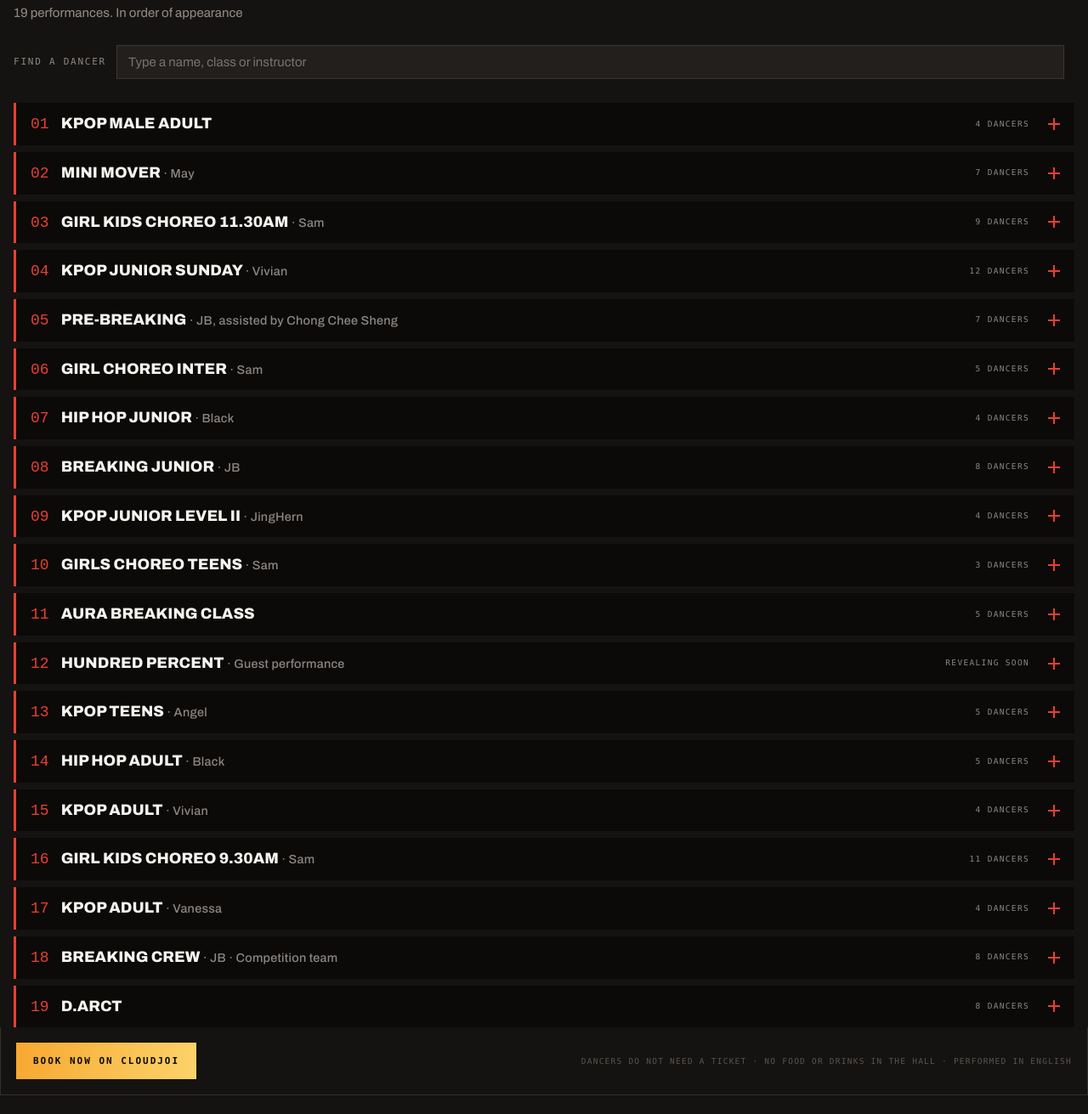
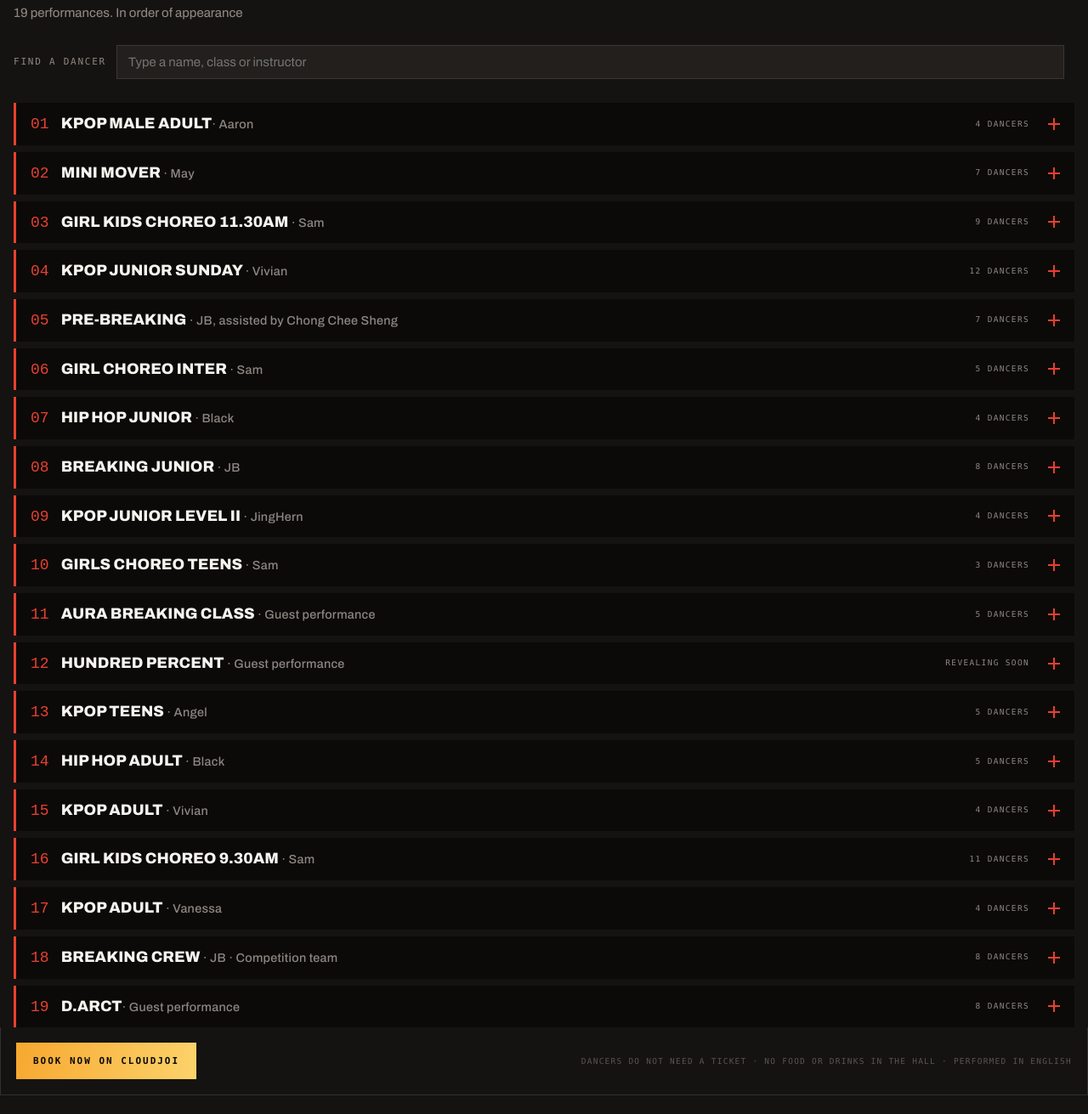
Before and after one commit to MayGohEd/arecahoppers, a plain HTML site: page index.html in a window 1280 px wide. Shown: the part 2769-4080 px from the top of the page at 85% size. Drawn offline with Linux system fonts and the light colour scheme; a web font is replaced by a local one.

Commit message:
Add guest performance notes to summaries

```diff
--- a/index.html
+++ b/index.html
@@ -642,7 +642,7 @@ body::before{content:"";position:fixed;inset:0 0 auto;height:env(safe-area-inset
   <div class="cast">
 
     <details class="perf" data-search="01 kpop male adult foong zhen ting noah sulaiman bin mong herman lim chun wei chai fu chun">
-      <summary><span class="perf__name"><span class="perf__no">01</span> Kpop Male Adult</span><span class="perf__meta">4 dancers</span><span class="perf__tog" aria-hidden="true"></span></summary>
+      <summary><span class="perf__name"><span class="perf__no">01</span> Kpop Male Adult<em>· Aaron</em></span><span class="perf__meta">4 dancers</span><span class="perf__tog" aria-hidden="true"></span></summary>
       <ol class="perf__list"><li>Foong Zhen Ting</li><li>Noah Sulaiman bin Mong Herman</li><li>Lim Chun Wei</li><li>Chai Fu Chun</li></ol>
     </details>
 
@@ -692,7 +692,7 @@ body::before{content:"";position:fixed;inset:0 0 auto;height:env(safe-area-inset
     </details>
 
     <details class="perf" data-search="11 aura breaking class tan zi rui lucas ong yee jue jayden khoo dorathy lai qian hui kayden lim hao ming">
-      <summary><span class="perf__name"><span class="perf__no">11</span> Aura Breaking Class</span><span class="perf__meta">5 dancers</span><span class="perf__tog" aria-hidden="true"></span></summary>
+      <summary><span class="perf__name"><span class="perf__no">11</span> Aura Breaking Class <em>· Guest performance</em></span><span class="perf__meta">5 dancers</span><span class="perf__tog" aria-hidden="true"></span></summary>
       <ol class="perf__list"><li>Tan Zi Rui</li><li>Lucas Ong Yee Jue</li><li>Jayden Khoo</li><li>Dorathy Lai Qian Hui</li><li>Kayden Lim Hao Ming</li></ol>
     </details>
 
@@ -732,7 +732,7 @@ body::before{content:"";position:fixed;inset:0 0 auto;height:env(safe-area-inset
     </details>
 
     <details class="perf" data-search="19 d.arct d act stephanie sam siew lim chun wei ho weng mei chong celine lee wei chee brendon lim hong wei celine tang yunn shih sau yong soon">
-      <summary><span class="perf__name"><span class="perf__no">19</span> D.Arct</span><span class="perf__meta">8 dancers</span><span class="perf__tog" aria-hidden="true"></span></summary>
+      <summary><span class="perf__name"><span class="perf__no">19</span> D.Arct<em>· Guest performance</em></span><span class="perf__meta">8 dancers</span><span class="perf__tog" aria-hidden="true"></span></summary>
       <ol class="perf__list"><li>Stephanie Sam Siew</li><li>Lim Chun Wei</li><li>Ho Weng Mei</li><li>Chong Celine</li><li>Lee Wei Chee</li><li>Brendon Lim Hong Wei</li><li>Celine Tang Yunn Shih</li><li>Sau Yong Soon</li></ol>
     </details>
 
```
